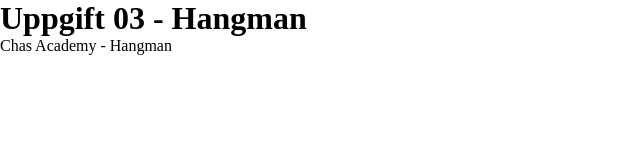
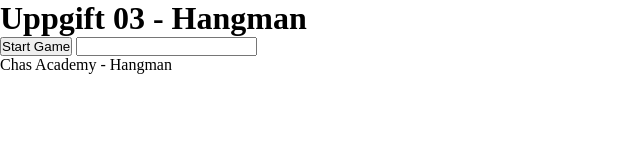
Before and after one commit to NovaBoman/js-hangman, a plain HTML site: page index.html in a window 1280 px wide. Shown: the whole page, without its empty margins (0-640 px from the left). Drawn offline with Linux system fonts and the light colour scheme.

Commit message:
Add start button, input field and current-word p-tag

```diff
--- a/index.html
+++ b/index.html
@@ -13,6 +13,12 @@
     </header>
     <main>
 
+        <button class="start-game" type="button">Start Game</button>
+
+        <input class="guess" type="text">
+
+        <p class="current-word"></p>
+
     </main>
     <footer>
         Chas Academy - Hangman
```
